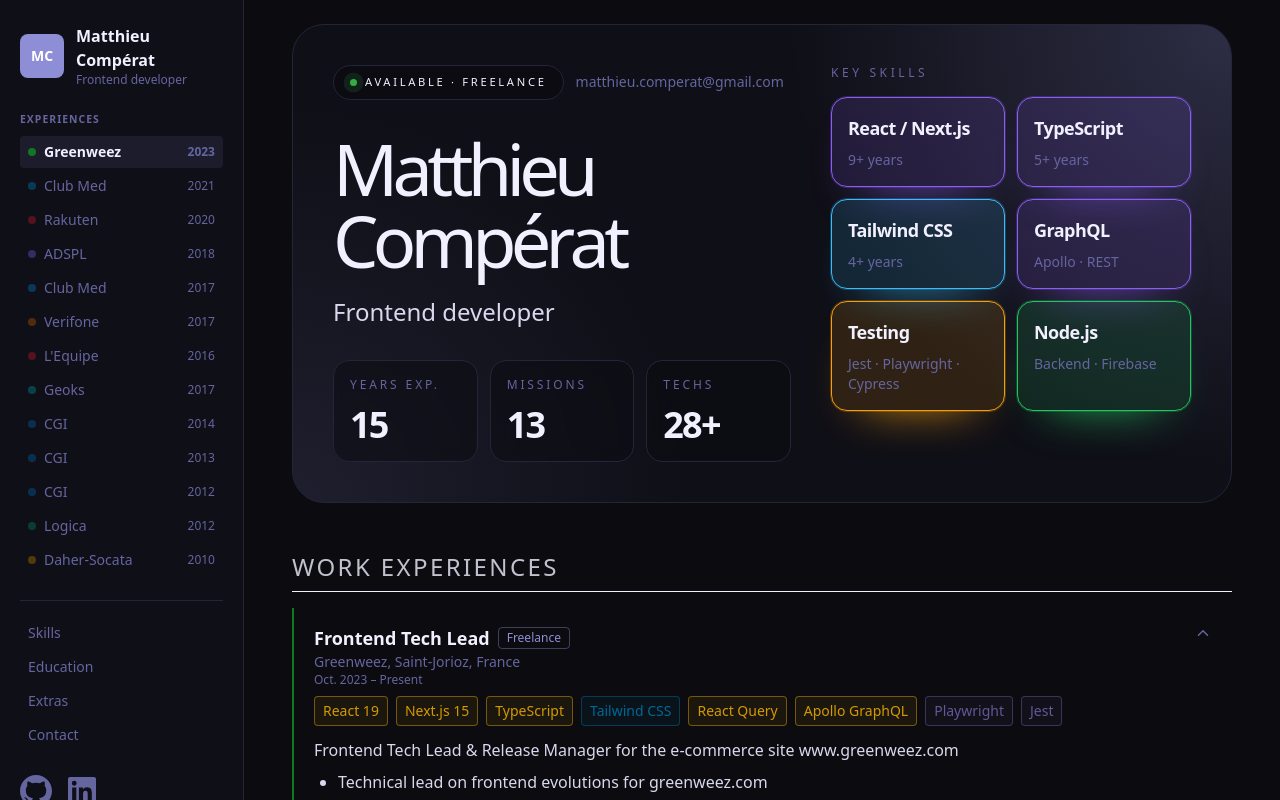
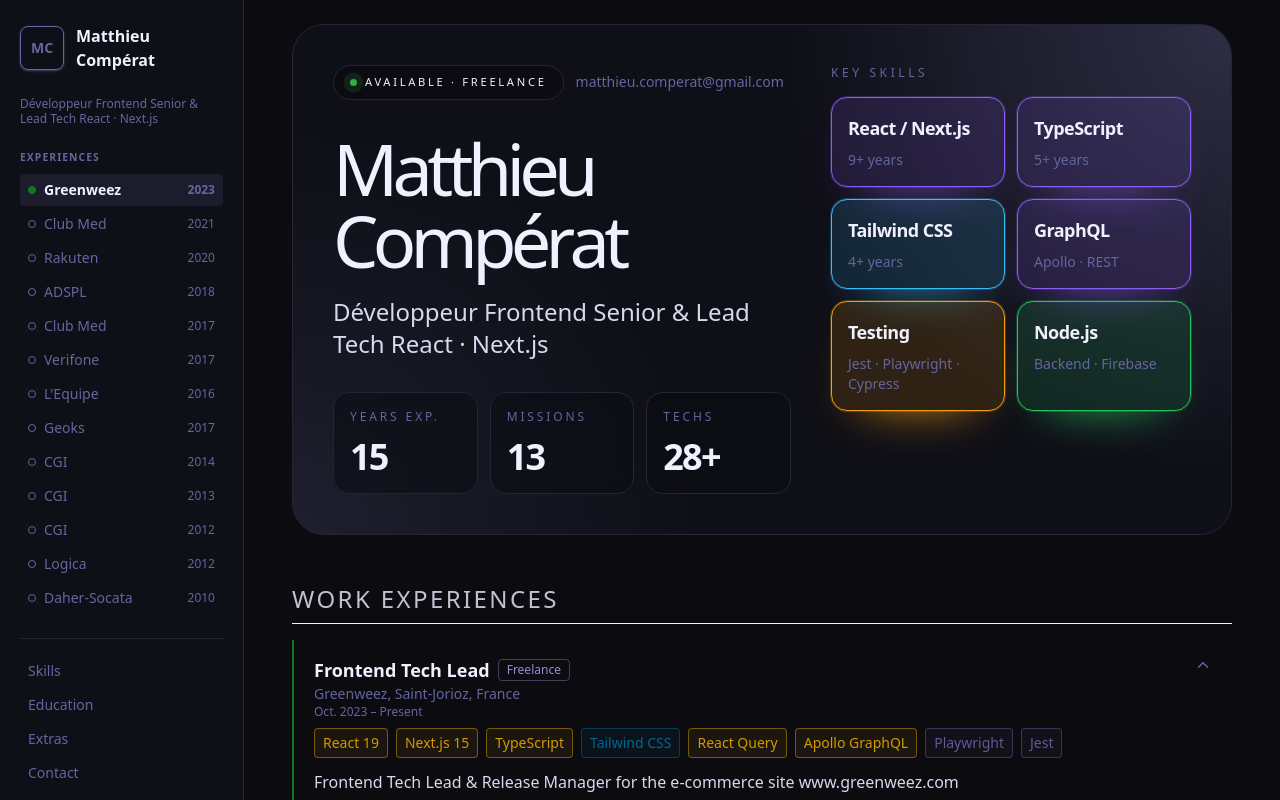
Before and after one commit to Mitchnsun/mcomperat, a Next.js app: page /en in a window 1280 px wide. Built offline with nearby package versions, Linux system fonts and the light colour scheme.

Commit message:
[v7.1] Update titles in person data and enhance UI components for better styling and accessibility

```diff
--- a/app/data/en.json
+++ b/app/data/en.json
@@ -2,7 +2,7 @@
   "person": {
     "firstname": "Matthieu",
     "lastname": "Compérat",
-    "title": "Frontend developer",
+    "title": "Senior Frontend Engineer & Tech Lead React · Next.js",
     "email": "matthieu.comperat@gmail.com",
     "link": {
       "linkedin": "https://www.linkedin.com/in/matthieucomperat/?locale=en_US",
--- a/app/data/fr.json
+++ b/app/data/fr.json
@@ -2,7 +2,7 @@
   "person": {
     "firstname": "Matthieu",
     "lastname": "Compérat",
-    "title": "Frontend developer",
+    "title": "Développeur Frontend Senior & Lead Tech React · Next.js",
     "email": "matthieu.comperat@gmail.com",
     "link": {
       "linkedin": "https://www.linkedin.com/in/matthieucomperat/",
--- a/components/hero/Hero.tsx
+++ b/components/hero/Hero.tsx
@@ -62,12 +62,12 @@
                 ));
               })()}
             </h1>
-            <p className="text-body mt-5 text-lg sm:text-xl lg:text-2xl">
+            <h2 className="text-body mt-5 text-lg sm:text-xl lg:text-2xl">
               {person.title}
               <span aria-hidden="true" className="hero-cursor text-brand ml-2 inline-block font-mono">
                 ▌
               </span>
-            </p>
+            </h2>
           </div>
 
           <HeroStats locale={heroLocale} />
--- a/components/layout/Sidebar.tsx
+++ b/components/layout/Sidebar.tsx
@@ -58,11 +58,15 @@
                   >
                     <span
                       aria-hidden="true"
-                      className="h-2 w-2 shrink-0 rounded-full"
-                      style={{
-                        backgroundColor: getCompanyAccent(exp.company),
-                        opacity: isActive ? 1 : 0.45,
-                      }}
+                      className="h-2 w-2 shrink-0 rounded-full border"
+                      style={
+                        isActive
+                          ? {
+                              backgroundColor: getCompanyAccent(exp.company),
+                              borderColor: getCompanyAccent(exp.company),
+                            }
+                          : { backgroundColor: 'transparent', borderColor: 'currentColor' }
+                      }
                     />
                     <span className="flex-1 truncate">{exp.company}</span>
                     {exp.year ? <span className="text-body-muted text-xs tabular-nums">{exp.year}</span> : null}
--- a/components/layout/SidebarIdentity.tsx
+++ b/components/layout/SidebarIdentity.tsx
@@ -15,10 +15,11 @@
   const monogram = `${person.firstname?.[0] ?? ''}${person.lastname?.[0] ?? ''}`.toUpperCase();
 
   return (
+    <>
       <header className={['flex items-center gap-3', className ?? ''].filter(Boolean).join(' ')}>
         <span
           aria-hidden="true"
-        className="bg-accent flex h-11 w-11 shrink-0 items-center justify-center rounded-lg text-sm font-bold text-white"
+          className="border-body-muted text-body-muted shadow-body-muted/50 flex h-11 w-11 shrink-0 items-center justify-center rounded-lg border text-sm font-bold shadow"
         >
           {monogram}
         </span>
@@ -26,9 +27,10 @@
           <span className="text-heading block text-base font-bold">
             {person.firstname} {person.lastname}
           </span>
-        <span className="text-body-muted block text-xs">{person.title}</span>
         </span>
       </header>
+      <p className="text-body-muted block text-xs leading-tight">{person.title}</p>
+    </>
   );
 };
 
--- a/components/ui/LangToggle.tsx
+++ b/components/ui/LangToggle.tsx
@@ -23,7 +23,7 @@
     <div
       role="radiogroup"
       aria-label="Language"
-      className={['border-border bg-card inline-flex items-center gap-1 rounded-full border p-1', className ?? '']
+      className={['border-border inline-flex items-center gap-1 rounded-full border p-1', className ?? '']
         .filter(Boolean)
         .join(' ')}
     >
--- a/components/ui/ThemeToggle.tsx
+++ b/components/ui/ThemeToggle.tsx
@@ -79,10 +79,7 @@
     <div
       role="radiogroup"
       aria-label="Theme"
-      className={[
-        'border-border bg-card inline-flex items-center gap-1 rounded-full border p-1 backdrop-blur',
-        className ?? '',
-      ]
+      className={['border-border inline-flex items-center gap-1 rounded-full border p-1 backdrop-blur', className ?? '']
         .filter(Boolean)
         .join(' ')}
     >
```
Lines whose indentation alone changed are shown as unchanged.
